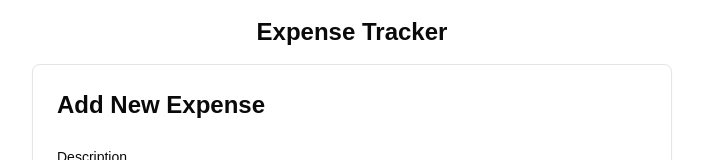
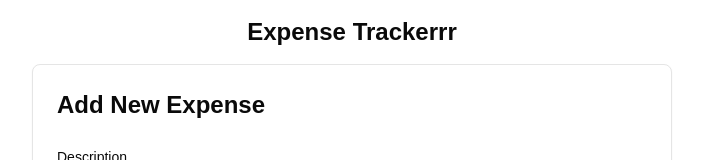
Before and after one commit to Tapan48/Expense-tracker-app, a Next.js app: page / in a window 1280 px wide. Shown: the top 160 px of the page, without its empty margins (288-991 px from the left). Built offline with nearby package versions, Linux system fonts and the light colour scheme.

Commit message:
updated heading

```diff
--- a/src/app/page.tsx
+++ b/src/app/page.tsx
@@ -10,7 +10,7 @@
 
   return (
     <main className="container mx-auto p-4 max-w-2xl">
-      <h1 className="text-2xl font-bold mb-4 text-center">Expense Tracker</h1>
+      <h1 className="text-2xl font-bold mb-4 text-center">Expense Trackerrr</h1>
       <ExpenseForm onAddExpense={addExpense} />
       <ExpenseList expenses={expenses} onRemoveExpense={removeExpense} />
       <ExpenseSummary expenses={expenses} />
```
